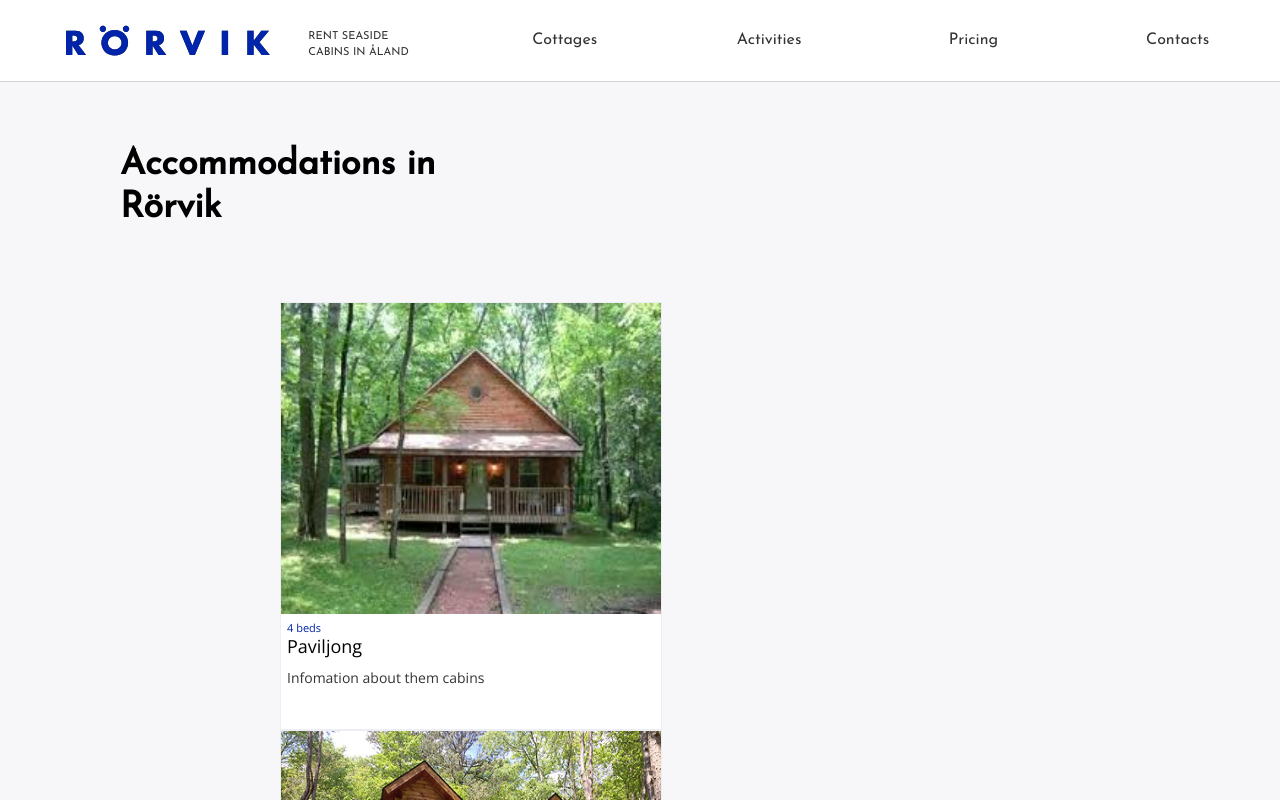
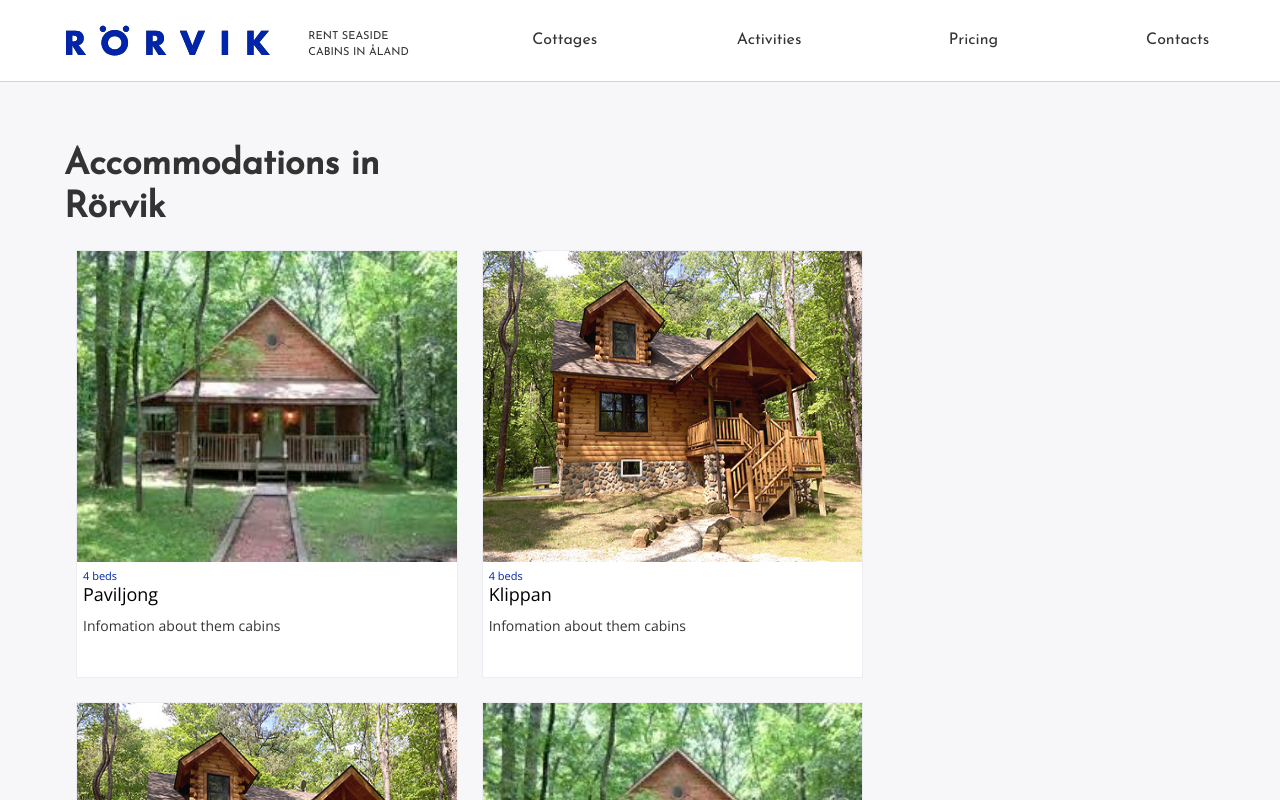
Before and after one commit to revgains/fantastic-pancake, a React (Create React App) app: page /cabins in a window 1280 px wide. Shown: the top 800 px of the page. Built offline with nearby package versions, Linux system fonts and the light colour scheme.

Commit message:
added card component and map func

```diff
--- a/src/components/Cabins.js
+++ b/src/components/Cabins.js
@@ -1,38 +1,48 @@
-import React from "react";
-import data from "../data/cabins.json";
-import Card from "./Card";
-import colors from "../theme/colors";
-import styled from "styled-components";
+import React from 'react';
+import data from '../data/cabins.json';
+import Card from './Card';
+import colors from '../theme/colors';
+import styled from 'styled-components';
 
 const CabinsWrapper = styled.div`
   display: flex;
   background: ${colors.grey100};
   width: 100%;
-    padding: 120px;
+  height: 1440px;
+  padding: 64px;
   padding-top: 64px;
   flex-direction: column;
 `;
 
 const CabinsTitle = styled.h1`
-    @import url("https://fonts.googleapis.com/css?family=Josefin+Sans");
+  @import url('https://fonts.googleapis.com/css?family=Josefin+Sans');
   width: 327px;
   height: 86px;
-    color: #000000;
+  color: ${colors.dark};
   font-size: 36px;
-    font-family: "Josefin Sans", sans-serif;
+  font-family: 'Josefin Sans', sans-serif;
   font-weight: 600;
 `;
 
-const CardWrapper = styled(CabinsWrapper)`
-    flex-direction: row;
+const CardWrapper = styled.div`
+  display: flex;
+  flex-flow: row wrap;
 `;
-
 const Cabins = () => {
   return (
     <CabinsWrapper>
       <CabinsTitle>Accommodations in Rörvik</CabinsTitle>
       <CardWrapper>
-                <Card />
+        {data.cabins.map(cabin => {
+          return (
+            <Card
+              name={cabin.name}
+              beds={cabin.beds}
+              description={cabin.description}
+              image={cabin.image}
+            />
+          );
+        })}
       </CardWrapper>
     </CabinsWrapper>
   );
--- a/src/components/Card.js
+++ b/src/components/Card.js
@@ -1,8 +1,6 @@
-import React from "react";
-import data from "../data/cabins";
-import colors from "../theme/colors";
-import styled from "styled-components";
-import testImg from "../images/banner-autumn.jpg";
+import React from 'react';
+import colors from '../theme/colors';
+import styled from 'styled-components';
 
 const CardWrapper = styled.div`
   display: flex;
@@ -12,6 +10,7 @@ const CardWrapper = styled.div`
   height: 428px;
   border: 1px ${colors.grey200} solid;
   background: ${colors.white};
+  margin: 12px;
 `;
 
 const CardImg = styled.img`
@@ -20,8 +19,8 @@ const CardImg = styled.img`
 `;
 
 const BedAmount = styled.p`
-    @import url("https://fonts.googleapis.com/css?family=Open+Sans");
-    font-family: "Open Sans", sans-serif;
+  @import url('https://fonts.googleapis.com/css?family=Open+Sans');
+  font-family: 'Open Sans', sans-serif;
   width: 112.73px;
   height: 14px;
   color: #0024aa;
@@ -33,8 +32,8 @@ const BedAmount = styled.p`
 `;
 
 const CabinName = styled.h4`
-    @import url("https://fonts.googleapis.com/css?family=Open+Sans");
-    font-family: "Open Sans", sans-serif;
+  @import url('https://fonts.googleapis.com/css?family=Open+Sans');
+  font-family: 'Open Sans', sans-serif;
   width: 66px;
   height: 24px;
   color: #000000;
@@ -44,8 +43,8 @@ const CabinName = styled.h4`
 `;
 
 const P = styled.p`
-    @import url("https://fonts.googleapis.com/css?family=Open+Sans");
-    font-family: "Open Sans", sans-serif;
+  @import url('https://fonts.googleapis.com/css?family=Open+Sans');
+  font-family: 'Open Sans', sans-serif;
   width: 960px;
   height: 48px;
   color: #333333;
@@ -55,22 +54,15 @@ const P = styled.p`
   max-width: 100%;
 `;
 
-const Card = () => {
-    const cabinsMap = data.cabins.map(function(cabin) {
+const Card = ({ image, name, beds, description }) => {
   return (
-            <CardWrapper key={cabin.name}>
-                <CardImg
-                    src={require(`../images/${cabin.image}`)}
-                    alt={cabin.name}
-                />
-                <BedAmount>{cabin.beds} beds</BedAmount>
-                <CabinName>{cabin.name}</CabinName>
-                <P>{cabin.description}</P>
+    <CardWrapper key={name}>
+      <CardImg src={require(`../images/${image}`)} alt={name} />
+      <BedAmount>{beds} beds</BedAmount>
+      <CabinName>{name}</CabinName>
+      <P>{description}</P>
     </CardWrapper>
   );
-    });
-
-    return <ul>{cabinsMap}</ul>;
 };
 
 export default Card;
--- a/src/components/NotFound.js
+++ b/src/components/NotFound.js
@@ -1,5 +1,4 @@
-import React from "react";
-import posed from "react-pose";
+import React from 'react';
 
 const NotFound = () => {
   return (
```
Also changed, not shown: src/App.js (+5 -5 lines). Lines whose indentation alone changed are shown as unchanged.
